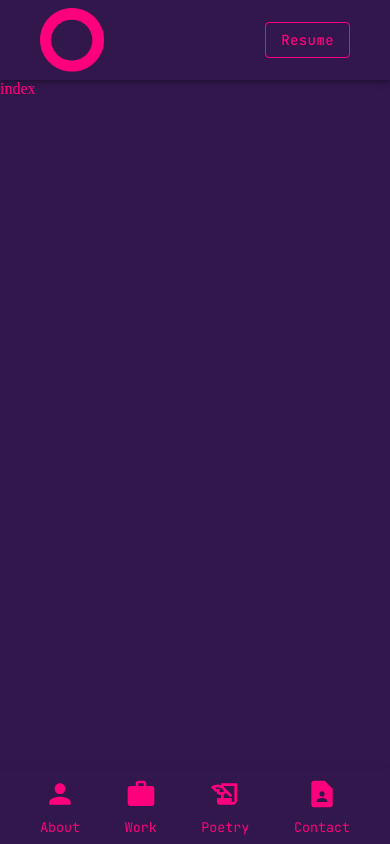
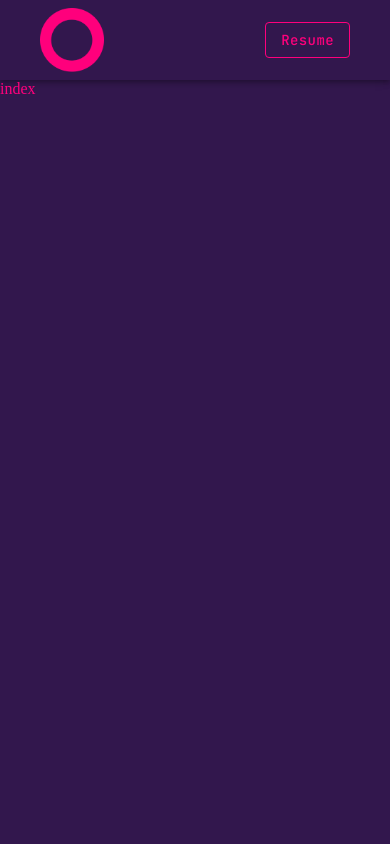
Before and after one commit to kd-kinuthiadavid/kdio-dev, a Next.js app: page / in a window 390 px wide. Built offline with nearby package versions, Linux system fonts and the light colour scheme.

Commit message:
fix(navigation): remove the bottom navigation

```diff
--- a/components/KdAppBar/index.tsx
+++ b/components/KdAppBar/index.tsx
@@ -42,32 +42,6 @@ const KdAppBar = () => {
           </AppBtn>
         </AppToolBar>
       </AppBar>
-      {isMobile && (
-        <AppBar
-          position="fixed"
-          color="inherit"
-          sx={{ top: "auto", bottom: 0, backgroundColor: "#32174D" }}
-        >
-          <AppToolBar>
-            <div className="b_nav_item">
-              <PersonIcon className="b_nav_icon" />
-              <small>About</small>
-            </div>
-            <div className="b_nav_item">
-              <WorkIcon className="b_nav_icon" />
-              <small>Work</small>
-            </div>
-            <div className="b_nav_item">
-              <HistoryEduIcon className="b_nav_icon" />
-              <small>Poetry</small>
-            </div>
-            <div className="b_nav_item">
-              <ContactPageIcon className="b_nav_icon" />
-              <small>Contact</small>
-            </div>
-          </AppToolBar>
-        </AppBar>
-      )}
     </Box>
   );
 };
@@ -84,22 +58,6 @@ const AppToolBar = styled(Toolbar)`
   img {
     height: 4rem;
     width: 4rem;
-  }
-
-  .b_nav_item {
-    display: flex;
-    flex-direction: column;
-    justify-content: center;
-    align-items: center;
-    gap: 0.5rem;
-
-    .b_nav_icon {
-      font-size: 2rem;
-    }
-
-    &:hover {
-      color: ${({ theme }) => theme.colors.secondary};
-    }
   }
 `;
 
```
